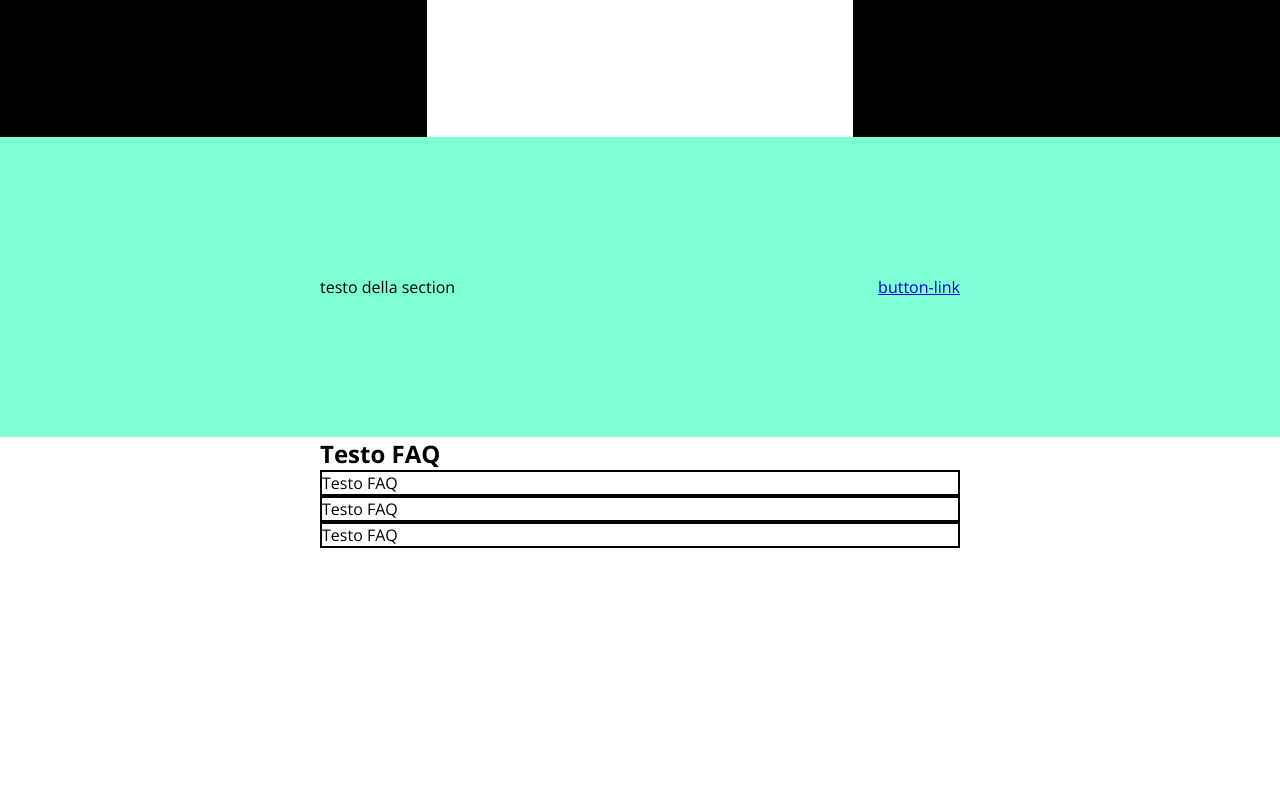
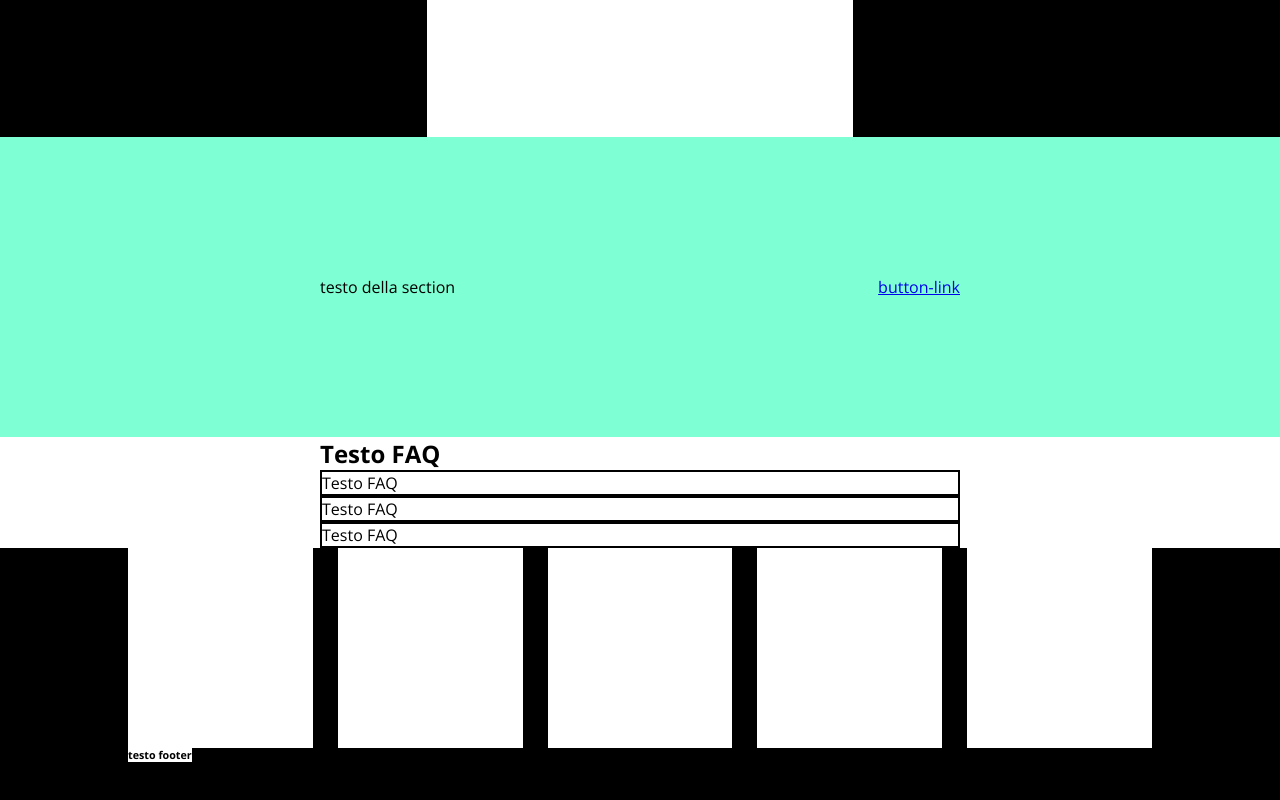
Before and after one commit to SimonePizziconi/htmlcss-dropbox, a plain HTML site: page index.html in a window 1280 px wide. Shown: the part 3026-3826 px from the top of the page. Before the commit the page ends 3574 px from the top, so only its background shows below. Drawn offline with nearby package versions, Linux system fonts and the light colour scheme.

Commit message:
Add footer structure

```diff
--- a/css/style.css
+++ b/css/style.css
@@ -183,3 +183,31 @@ li a{
     /* DEBUG */
     border: 2px solid black;
 }
+
+
+/* REGOLE CSS FOOTER */
+
+footer{
+    background-color: black;
+    /* DEBUG */
+    height: 500px;
+}
+
+.footer-container{
+    display: flex;
+    justify-content: space-between;
+    gap: 20px;
+    width: 80%;
+    margin: 0 auto;
+}
+
+.col-footer{
+    width: calc(100% / 5 - 20px);
+    /* DEBUG */
+    background-color: white;
+    height: 200px;
+}
+
+footer h6{
+    background-color: #fff;
+}
--- a/index.html
+++ b/index.html
@@ -148,6 +148,17 @@
 
     <!-- Coda della pagina -->
     <Footer>
+        <div class="footer-container">
+            <div class="col-footer"></div>
+            <div class="col-footer"></div>
+            <div class="col-footer"></div>
+            <div class="col-footer"></div>
+            <div class="col-footer"></div>
+        </div>
+
+        <div class="footer-container">
+            <h6>testo footer</h6>
+        </div>
 
     </Footer>
 
```
